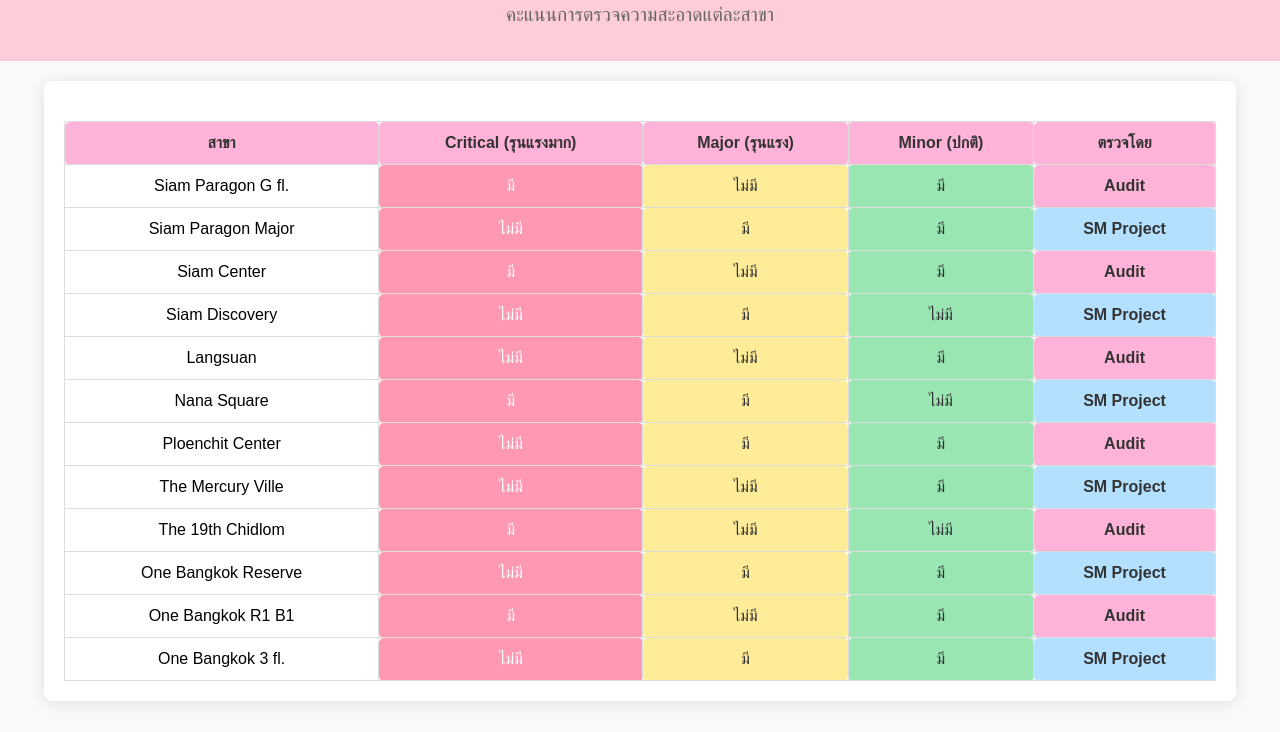
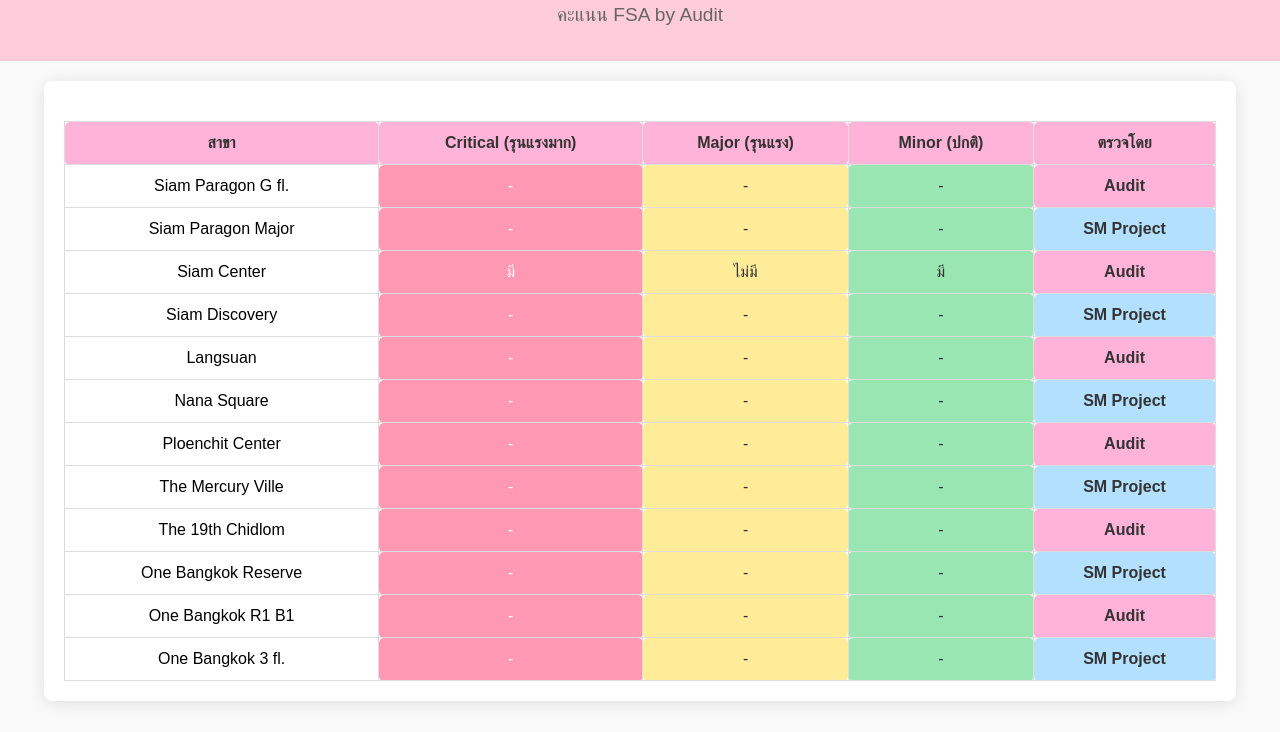
Before and after one commit to Sologovi/Sologovi.github.io, a plain HTML site: page index.html in a window 1280 px wide. Shown: the part 68-800 px from the top of the page. Drawn offline with Linux system fonts and the light colour scheme.

Commit message:
Update index.html

```diff
--- a/index.html
+++ b/index.html
@@ -4,7 +4,7 @@
     <meta charset="UTF-8">
     <meta name="viewport" content="width=device-width, initial-scale=1.0">
     <meta http-equiv="X-UA-Compatible" content="ie=edge">
-    <title>ผลการตรวจความสะอาดของร้าน</title>
+    <title>FSA Area P'Yu</title>
     <style>
         body {
             font-family: Arial, sans-serif;
@@ -80,8 +80,8 @@
 <body>
 
 <header>
-    <h1>ผลการตรวจความสะอาดของร้าน</h1>
-    <p>คะแนนการตรวจความสะอาดแต่ละสาขา</p>
+    <h1>FSA Area P'Yu</h1>
+    <p>คะแนน FSA by Audit</p>
 </header>
 
 <div class="container">
@@ -98,16 +98,16 @@
         <tbody>
             <tr>
                 <td>Siam Paragon G fl.</td>
-                <td class="critical">มี</td>
-                <td class="major">ไม่มี</td>
-                <td class="minor">มี</td>
+                <td class="critical">-</td>
+                <td class="major">-</td>
+                <td class="minor">-</td>
                 <td class="audit">Audit</td>
             </tr>
             <tr>
                 <td>Siam Paragon Major</td>
-                <td class="critical">ไม่มี</td>
-                <td class="major">มี</td>
-                <td class="minor">มี</td>
+                <td class="critical">-</td>
+                <td class="major">-</td>
+                <td class="minor">-</td>
                 <td class="sm-project">SM Project</td>
             </tr>
             <tr>
@@ -119,65 +119,65 @@
             </tr>
             <tr>
                 <td>Siam Discovery</td>
-                <td class="critical">ไม่มี</td>
-                <td class="major">มี</td>
-                <td class="minor">ไม่มี</td>
+                <td class="critical">-</td>
+                <td class="major">-</td>
+                <td class="minor">-</td>
                 <td class="sm-project">SM Project</td>
             </tr>
             <tr>
                 <td>Langsuan</td>
-                <td class="critical">ไม่มี</td>
-                <td class="major">ไม่มี</td>
-                <td class="minor">มี</td>
+                <td class="critical">-</td>
+                <td class="major">-</td>
+                <td class="minor">-</td>
                 <td class="audit">Audit</td>
             </tr>
             <tr>
                 <td>Nana Square</td>
-                <td class="critical">มี</td>
-                <td class="major">มี</td>
-                <td class="minor">ไม่มี</td>
+                <td class="critical">-</td>
+                <td class="major">-</td>
+                <td class="minor">-</td>
                 <td class="sm-project">SM Project</td>
             </tr>
             <tr>
                 <td>Ploenchit Center</td>
-                <td class="critical">ไม่มี</td>
-                <td class="major">มี</td>
-                <td class="minor">มี</td>
+                <td class="critical">-</td>
+                <td class="major">-</td>
+                <td class="minor">-</td>
                 <td class="audit">Audit</td>
             </tr>
             <tr>
                 <td>The Mercury Ville</td>
-                <td class="critical">ไม่มี</td>
-                <td class="major">ไม่มี</td>
-                <td class="minor">มี</td>
+                <td class="critical">-</td>
+                <td class="major">-</td>
+                <td class="minor">-</td>
                 <td class="sm-project">SM Project</td>
             </tr>
             <tr>
                 <td>The 19th Chidlom</td>
-                <td class="critical">มี</td>
-                <td class="major">ไม่มี</td>
-                <td class="minor">ไม่มี</td>
+                <td class="critical">-</td>
+                <td class="major">-</td>
+                <td class="minor">-</td>
                 <td class="audit">Audit</td>
             </tr>
             <tr>
                 <td>One Bangkok Reserve</td>
-                <td class="critical">ไม่มี</td>
-                <td class="major">มี</td>
-                <td class="minor">มี</td>
+                <td class="critical">-</td>
+                <td class="major">-</td>
+                <td class="minor">-</td>
                 <td class="sm-project">SM Project</td>
             </tr>
             <tr>
                 <td>One Bangkok R1 B1</td>
-                <td class="critical">มี</td>
-                <td class="major">ไม่มี</td>
-                <td class="minor">มี</td>
+                <td class="critical">-</td>
+                <td class="major">-</td>
+                <td class="minor">-</td>
                 <td class="audit">Audit</td>
             </tr>
             <tr>
                 <td>One Bangkok 3 fl.</td>
-                <td class="critical">ไม่มี</td>
-                <td class="major">มี</td>
-                <td class="minor">มี</td>
+                <td class="critical">-</td>
+                <td class="major">-</td>
+                <td class="minor">-</td>
                 <td class="sm-project">SM Project</td>
             </tr>
         </tbody>
```
